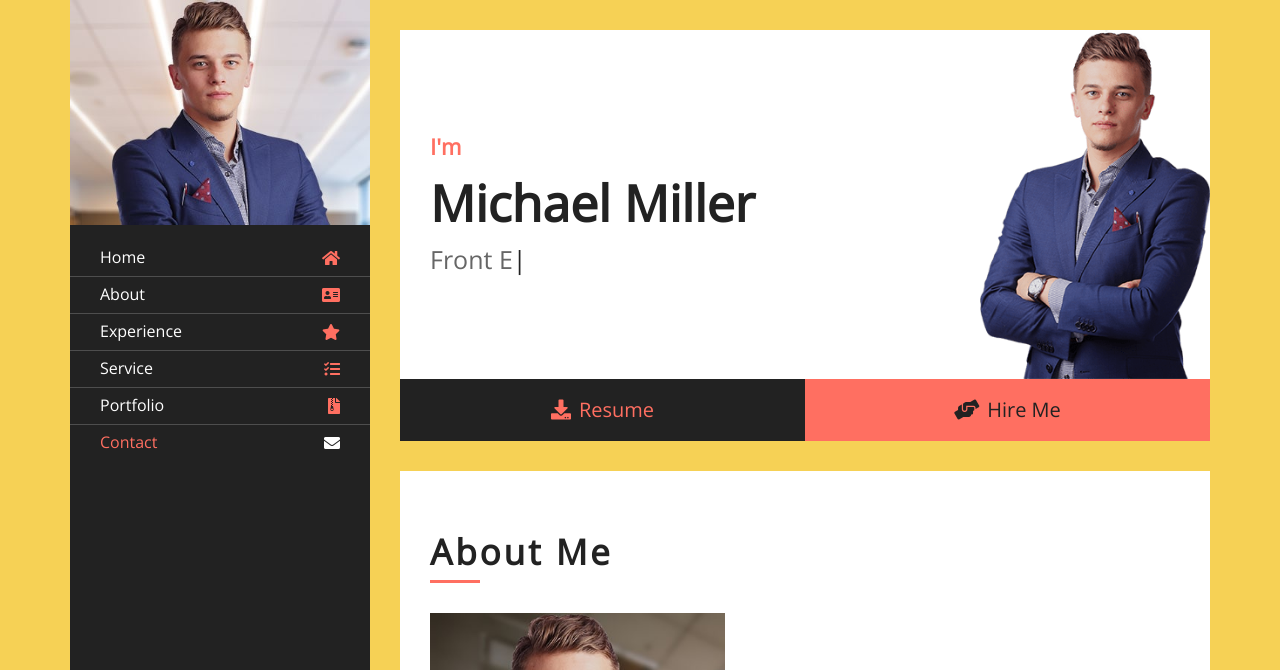
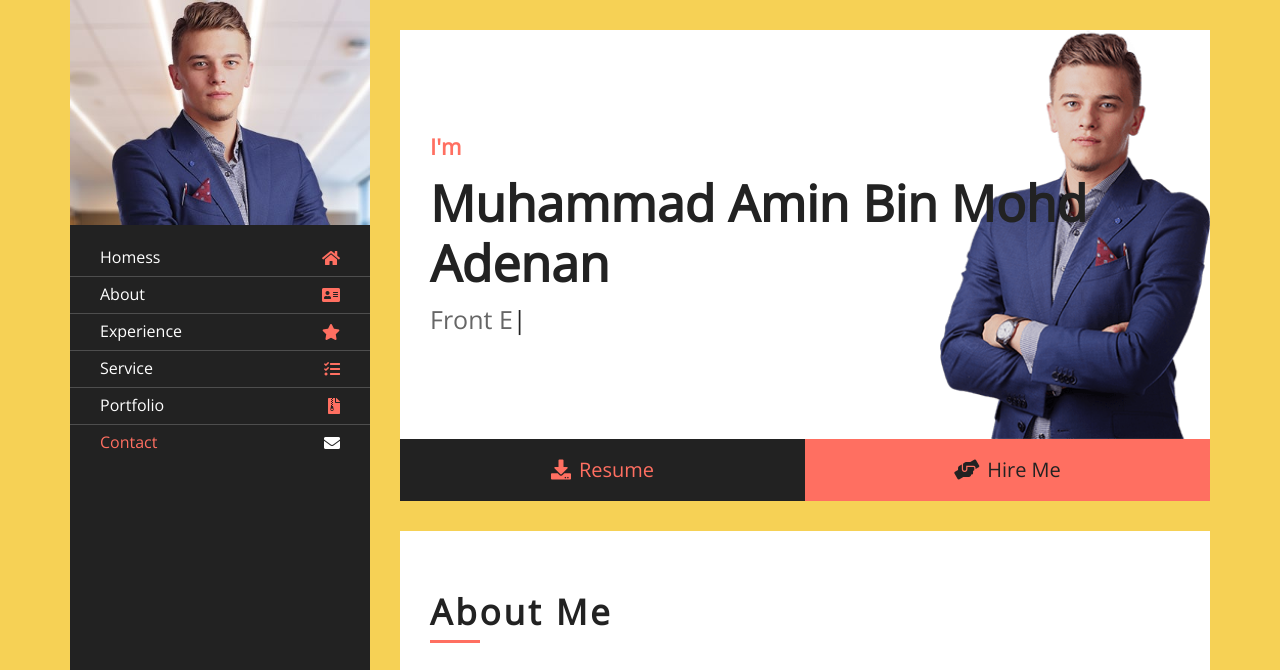
Before and after one commit to aminadenan/aminadenan.github.io, a plain HTML site: page index.html in a window 1280 px wide. Shown: the top 670 px of the page. Drawn offline with nearby package versions, Linux system fonts and the light colour scheme.

Commit message:
portfolio

```diff
--- a/index.html
+++ b/index.html
@@ -39,7 +39,7 @@
                         <div class="collapse navbar-collapse" id="navbarCollapse">
                             <ul class="nav navbar-nav">
                                 <li class="nav-item">
-                                    <a class="nav-link" href="#header">Home<i class="fa fa-home"></i></a>
+                                    <a class="nav-link" href="#header">Homess<i class="fa fa-home"></i></a>
                                 </li>
                                 <li class="nav-item">
                                     <a class="nav-link" href="#about">About<i class="fa fa-address-card"></i></a>
@@ -71,7 +71,7 @@
                 <div class="header" id="header">
                     <div class="content-inner">
                         <p>I'm</p>
-                        <h1>Michael Miller</h1>
+                        <h1>Muhammad Amin Bin Mohd Adenan</h1>
                         <h2></h2>
                         <div class="typed-text">Web Designer, Web Developer, Front End Developer, Apps Developer, Graphic Designer</div>
                     </div>
```
